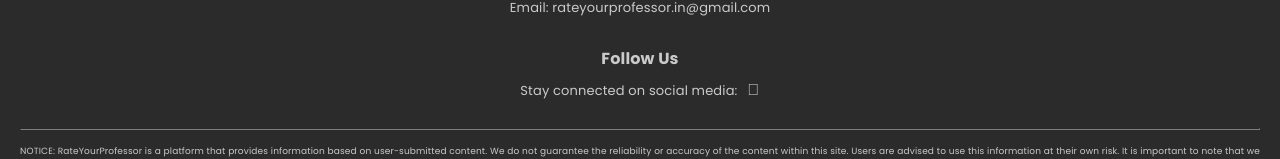
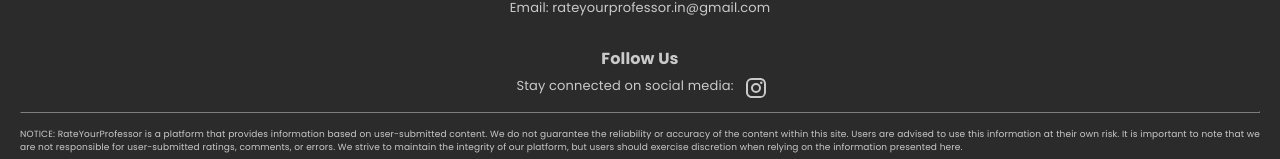
Before and after one commit to GobindSinghDhanjal/ryp-frontend, a Next.js app: page / in a window 1280 px wide. Shown: the part 1184-1343 px from the top of the page. Built offline with nearby package versions, Linux system fonts and the light colour scheme; no server answers.

Commit message:
fixed the footer

```diff
--- a/app/components/Footer.jsx
+++ b/app/components/Footer.jsx
@@ -1,7 +1,8 @@
 // Footer.js
 
 import React from "react";
-import '@fortawesome/fontawesome-free/css/all.css';
+// import "@fortawesome/fontawesome-free/css/all.css";
+import { Instagram } from "@mui/icons-material";
 
 const Footer = () => {
   const currentYear = new Date().getFullYear();
@@ -24,17 +25,17 @@
 
         <div className="footer-section">
           <h3>Follow Us</h3>
-          <p>Stay connected on social media:</p>
+
           <div className="social-icons">
-            {/* Add your social media icons and links here */}
-            {/* <a href="#" rel="noopener noreferrer">
-              <i className="fab fa-facebook"></i>
-            </a>
-            <a href="#" target="_blank" rel="noopener noreferrer">
-              <i className="fab fa-twitter"></i>
-            </a> */}
-            <a href="https://www.instagram.com/rateyourprofessor/" target="_blank" rel="noopener noreferrer">
-              <i className="fab fa-instagram"></i>
+            <p>Stay connected on social media:</p>
+
+            <a
+              href="https://www.instagram.com/rateyourprofessor/"
+              target="_blank"
+              rel="noopener noreferrer"
+            >
+              {/* <i className="fab fa-instagram"></i> */}
+              <Instagram className="social-icon" />
             </a>
           </div>
         </div>
@@ -58,9 +59,8 @@
       </div>
       <hr />
       <div className="footer-bottom">
-      <p className="version">Version 1.7.0</p>
+        <p className="version">Version 1.7.0</p>
       </div>
-
     </footer>
   );
 };
--- a/app/globals.css
+++ b/app/globals.css
@@ -225,13 +225,31 @@
 }
 
 .social-icons {
-  display: inline-block;
+  display: flex;
+  flex-direction: row;
+  align-items: center;
+  gap: 10px;
+  margin: auto;
+  justify-content: center;
 }
 
 .social-icons a {
-  margin-left: 10px;
+  /* margin-left: 10px; */
   text-decoration: none;
+  width: 20px;
+  height: 20px;
   color: #cacaca;
+}
+
+.social-icons p,
+.social-icons a {
+  margin: 0;
+  padding: 0;
+}
+
+.social-icon{
+  width: 20px;
+  height: 20px;
 }
 
 .loading-heading {
--- a/app/layout.js
+++ b/app/layout.js
@@ -12,6 +12,7 @@
 });
 
 export const metadata = {
+  metadataBase: new URL("https://www.rateyourprofessor.in/"),
   title: {
     default: "Rate Your Professor",
     template: "%s - Rate Your Professor",
--- a/next.config.js
+++ b/next.config.js
@@ -1,7 +1,7 @@
 module.exports = {
-  experimental: {
-    missingSuspenseWithCSRBailout: false,
-  },
+  // experimental: {
+  //   missingSuspenseWithCSRBailout: false,
+  // },
 };
 
 // /** @type {import('next').NextConfig} */
```
